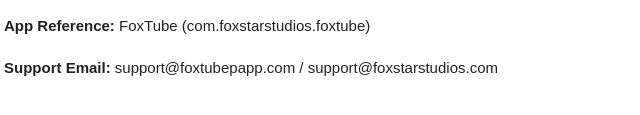
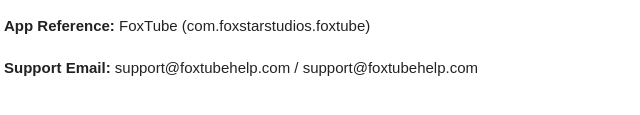
Before and after one commit to dhakersunil007-afk/foxtube-policy, a plain HTML site: page index.html in a window 1280 px wide. Shown: the part 5299-5414 px from the top of the page, 306-946 px from the left. Drawn offline with Linux system fonts and the light colour scheme.

Commit message:
Update index.html

```diff
--- a/index.html
+++ b/index.html
@@ -144,7 +144,7 @@
     <ul>
         <li><strong>Entity Name:</strong> Fox Star Studios</li>
         <li><strong>App Reference:</strong> FoxTube (com.foxstarstudios.foxtube)</li>
-        <li><strong>Support Email:</strong> support@foxtubepapp.com / support@foxstarstudios.com</li>
+        <li><strong>Support Email:</strong> support@foxtubehelp.com / support@foxtubehelp.com</li>
     </ul>
 </div>
 </body>
```
